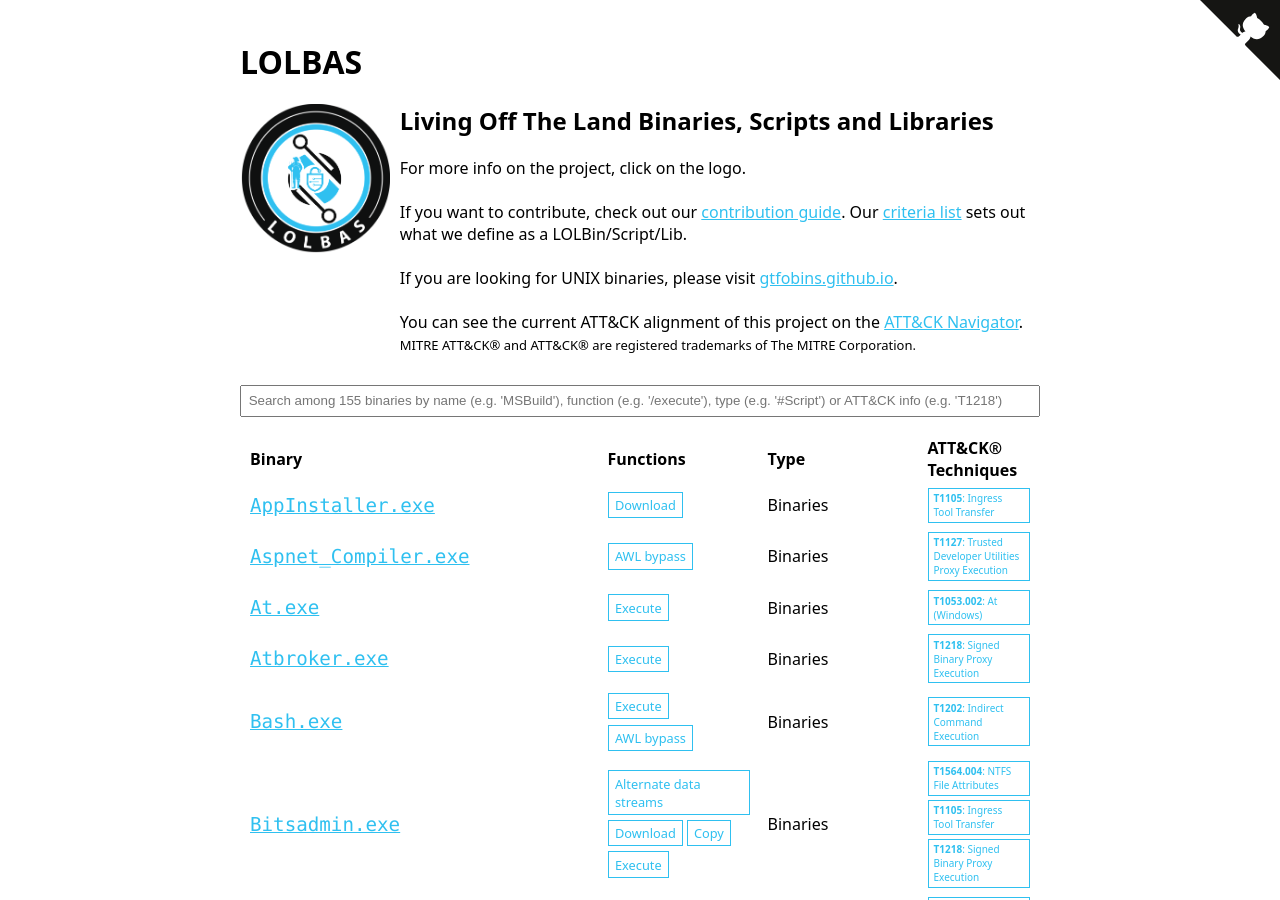
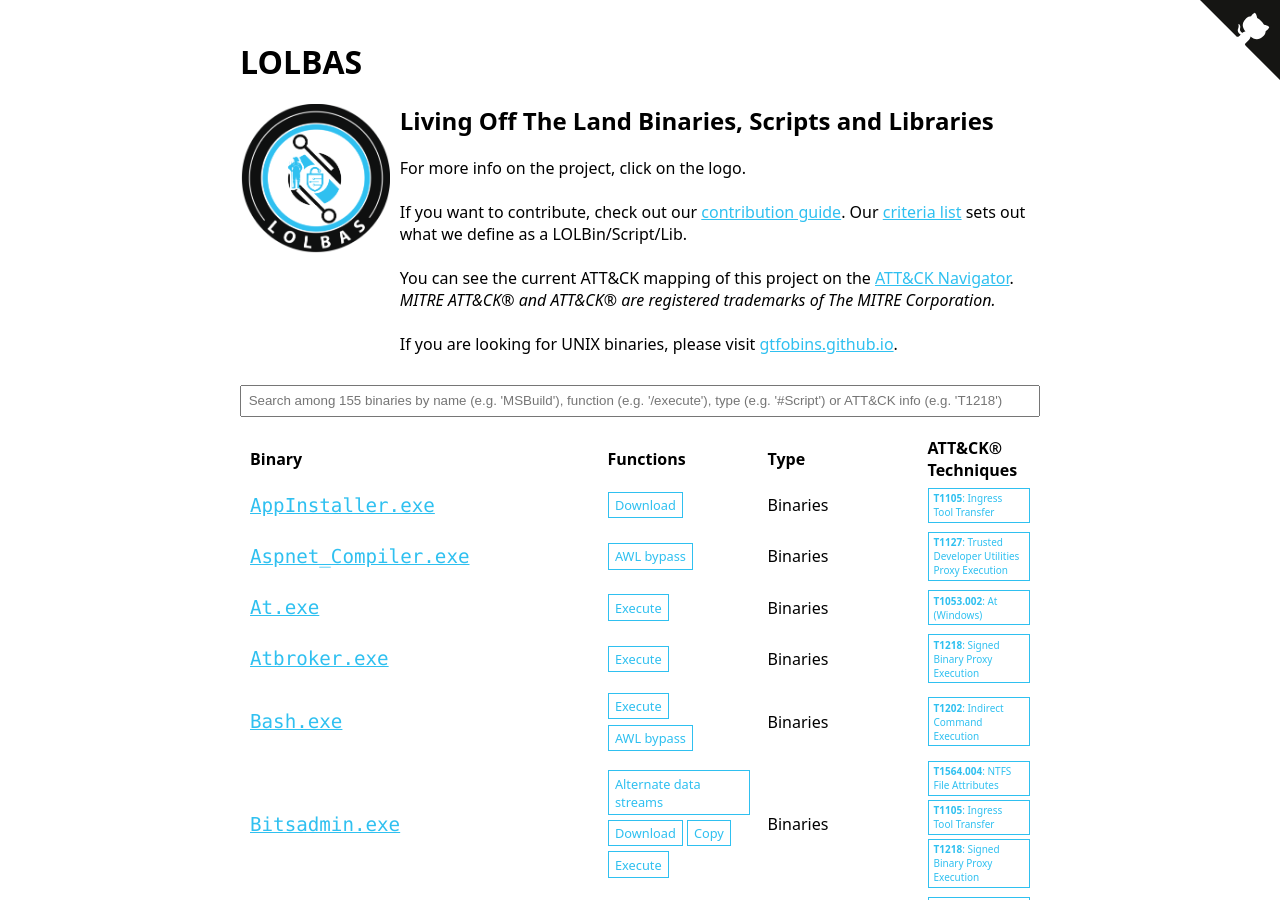
Before and after one commit to LOLBAS-Project/LOLBAS-Project.github.io, a Jekyll site: the page built from index.md, in a window 1280 px wide and 900 px high. Built offline with Jekyll 4.4.1, drawn with Linux system fonts in a browser that asks for light colours.

Commit message:
Reordening

```diff
--- a/index.md
+++ b/index.md
@@ -26,10 +26,10 @@
 Our <a href="https://github.com/LOLBAS-Project/LOLBAS#criteria">criteria list</a> sets out what we define as a LOLBin/Script/Lib.
 <br>
 <br>
-If you are looking for UNIX binaries, please visit <a href="https://gtfobins.github.io/">gtfobins.github.io</a>.
+You can see the current ATT&amp;CK mapping of this project on the <a href="https://mitre-attack.github.io/attack-navigator/#layerURL={{ '/mitre_attack_navigator_layer.json' | absolute_url | replace:"http://","https://" }}">ATT&amp;CK Navigator</a>. <span style="font-style: italic;">MITRE ATT&amp;CK&reg; and ATT&amp;CK&reg; are registered trademarks of The MITRE Corporation.</span>
 <br>
 <br>
-You can see the current ATT&amp;CK alignment of this project on the <a href="https://mitre-attack.github.io/attack-navigator/#layerURL={{ '/mitre_attack_navigator_layer.json' | absolute_url | replace:"http://","https://" }}">ATT&amp;CK Navigator</a>. <span style="font-size: small;">MITRE ATT&amp;CK&reg; and ATT&amp;CK&reg; are registered trademarks of The MITRE Corporation.</span>
+If you are looking for UNIX binaries, please visit <a href="https://gtfobins.github.io/">gtfobins.github.io</a>.
 </div>
 </div>
 
```
